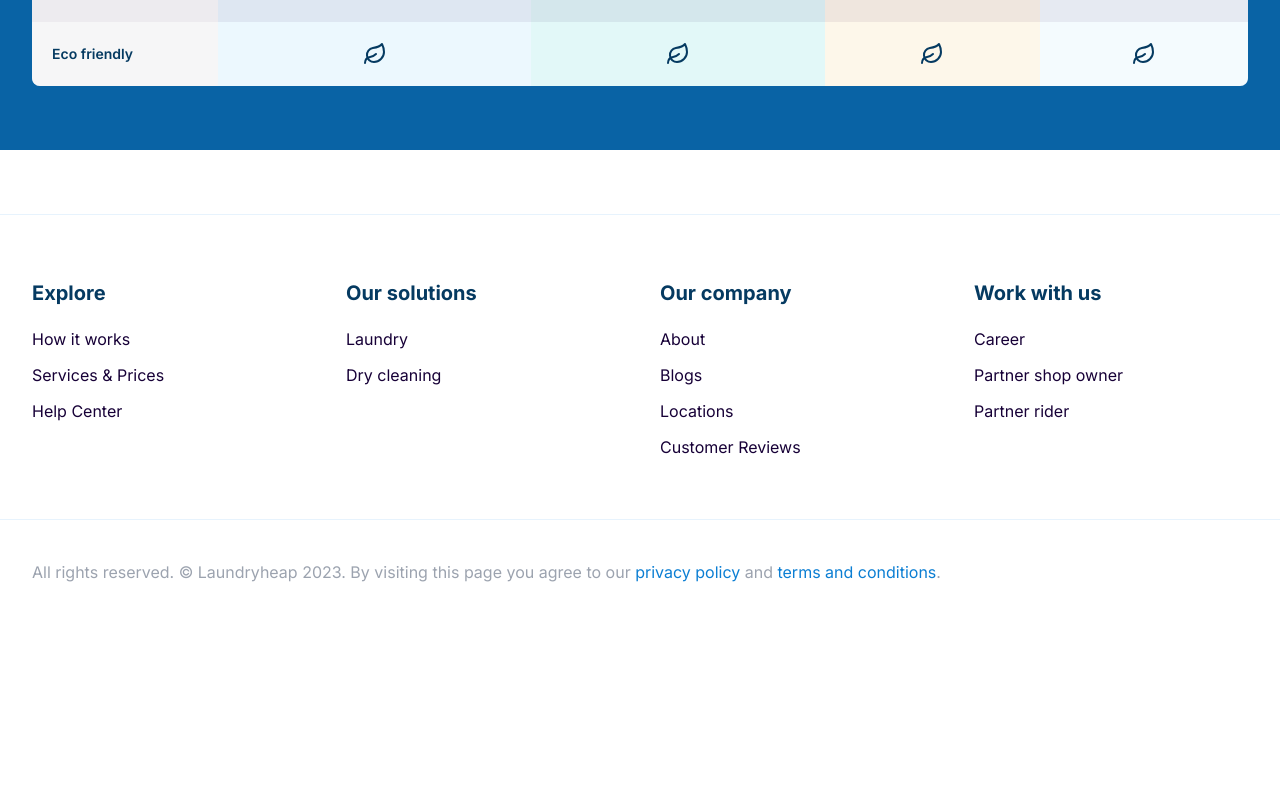
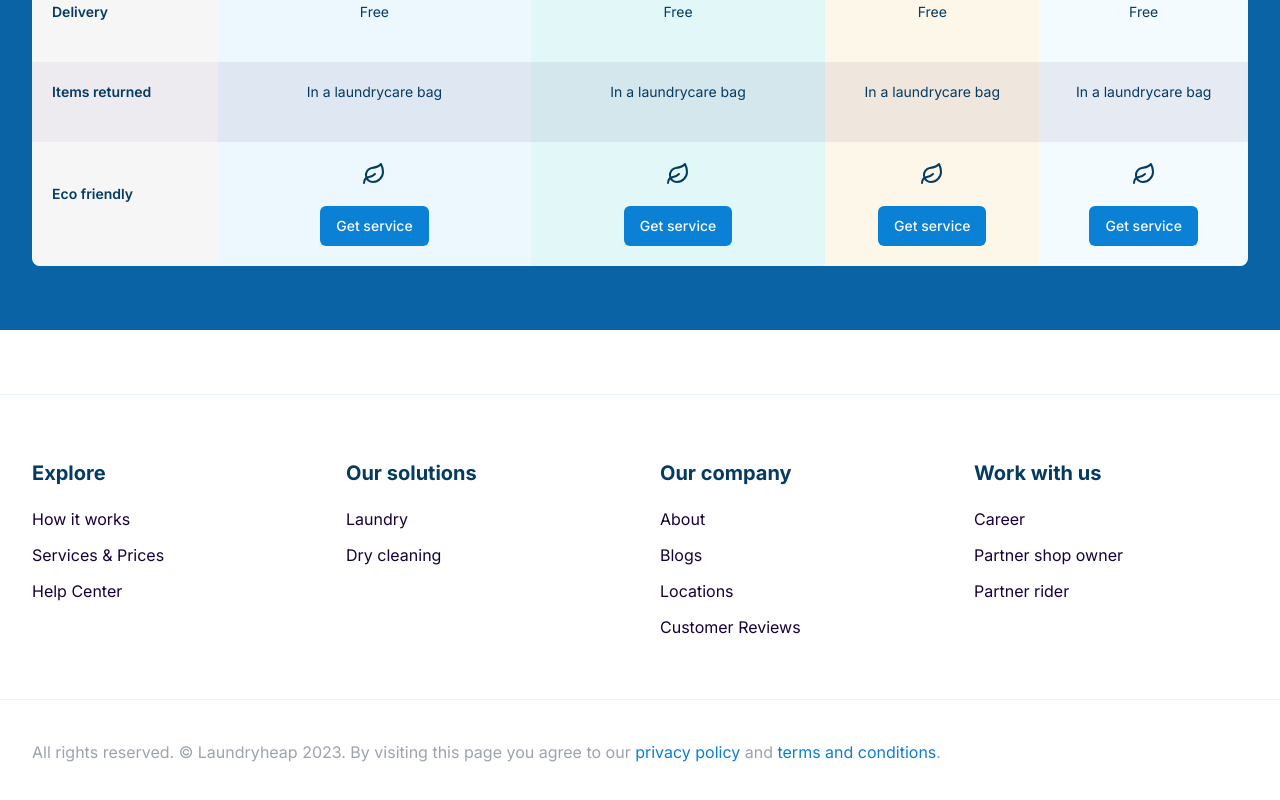
Before and after one commit to crescents-stack/laundry-care, a Next.js app: page / in a window 1280 px wide. Shown: the part 2460-3260 px from the top of the page. Before the commit the page ends 3148 px from the top, so only its background shows below. Built offline with nearby package versions, Linux system fonts and the light colour scheme.

Commit message:
Fixes: [Feature] Services and prices section in user landing page#5

```diff
--- a/src/components/core/pages/home/compare-services.tsx
+++ b/src/components/core/pages/home/compare-services.tsx
@@ -1,3 +1,4 @@
+import { Button } from "@/components/ui/button";
 import { LeafIcon } from "lucide-react";
 
 const CompareServices = () => {
@@ -85,6 +86,8 @@ const CompareServices = () => {
                             {icon}
                             {text}
                           </div>
+                          <br />
+                          {id !== 0 && row.id === 6 ? <Button>Get service</Button> : null}
                         </td>
                       );
                     })}
```
